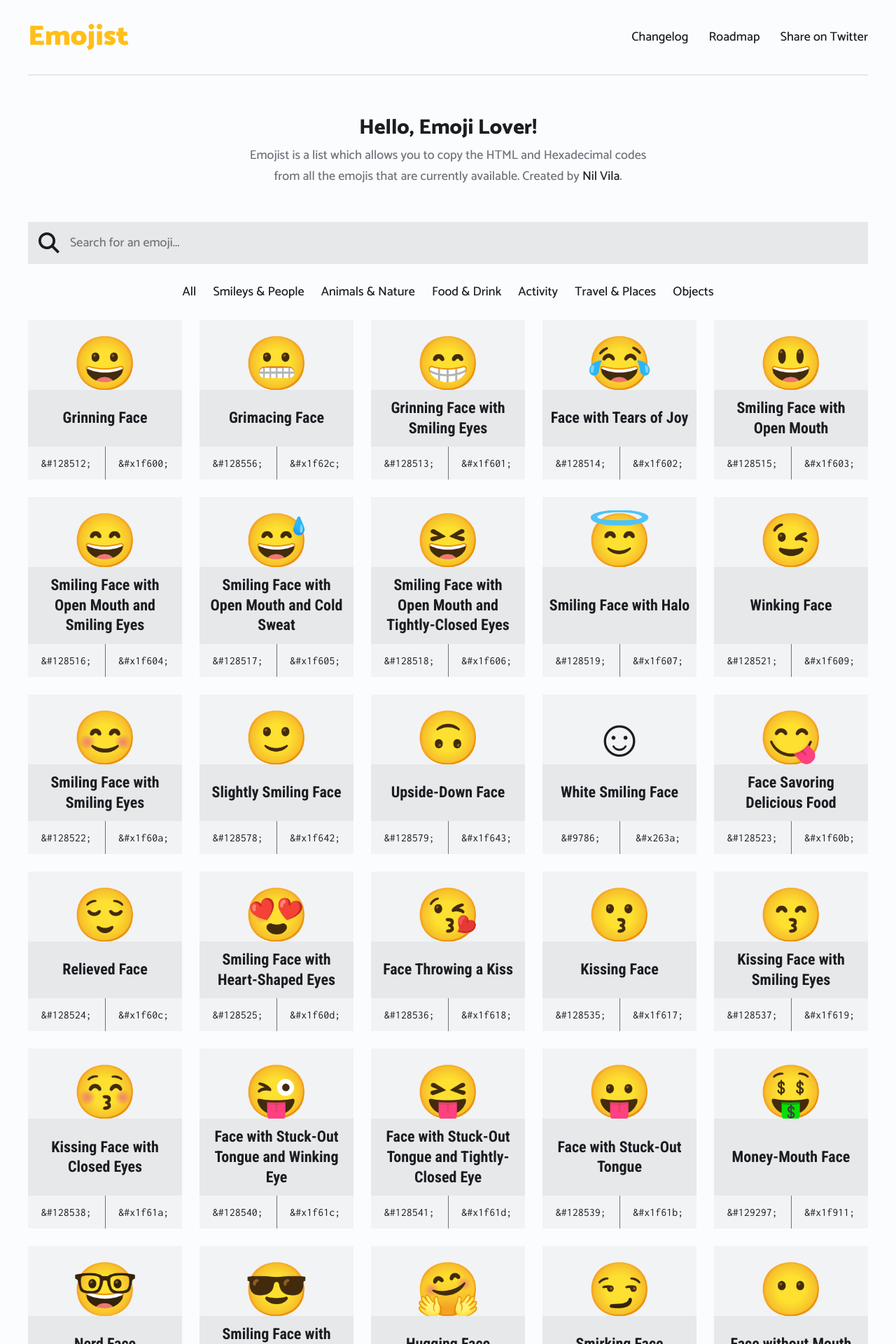
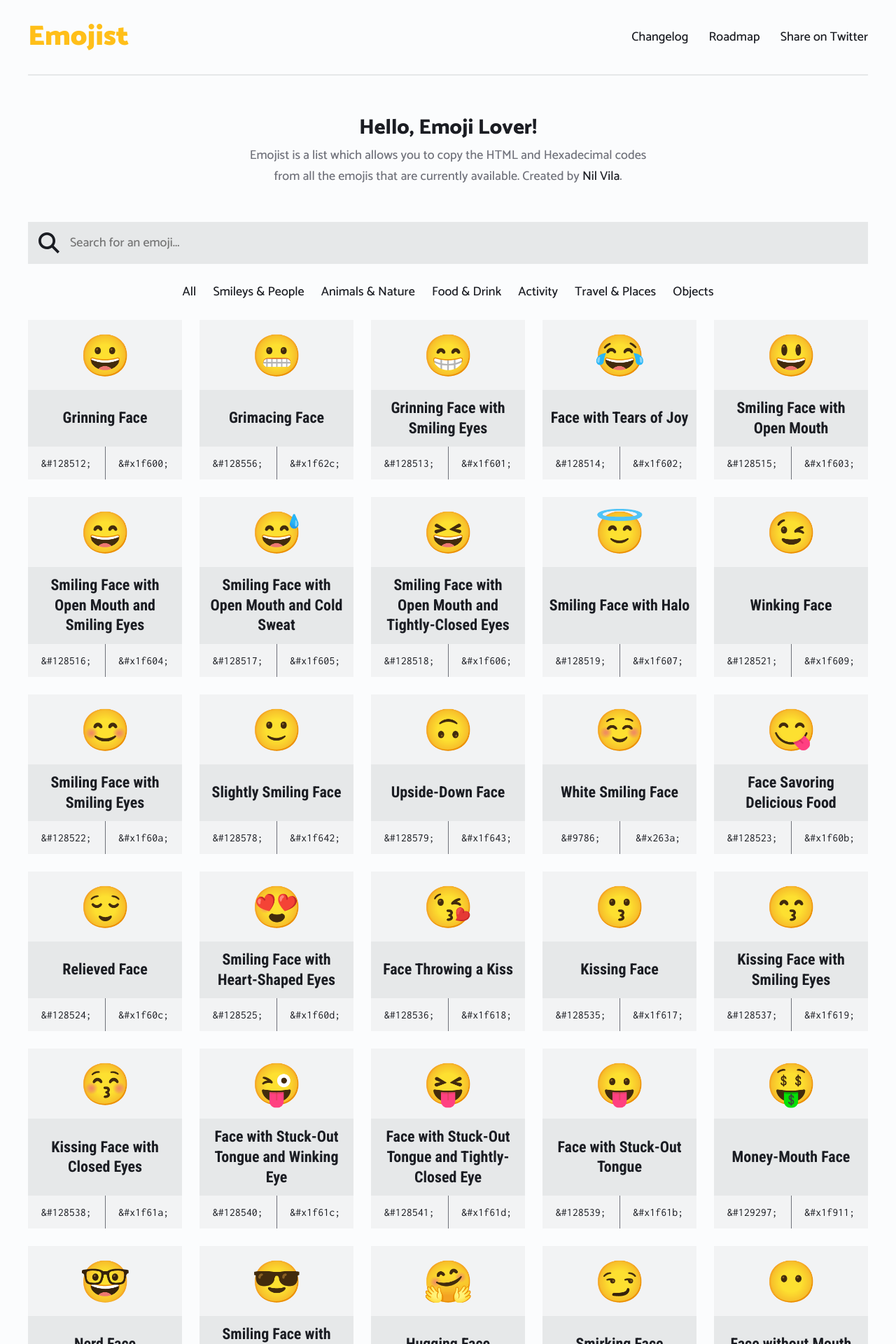
Before and after one commit to Emojentry/emojentry, a Jekyll site: the page built from index.html, in a window 1280 px wide. Shown: the top 1920 px of the page at 70% size. Built offline with Jekyll 4.4.1, drawn with Linux system fonts in a browser that asks for light colours; emoji names are drawn with the system emoji font; some of the changed text lies outside the part shown.

Commit message:
Emojione + Objects

```diff
--- a/index.html
+++ b/index.html
@@ -26,7 +26,7 @@ layout: default
     {% for group in site.emojis %}
       {% for emoji in group.emojis %}
         <li class="list-item">
-          <h2 class="emoji">{{ emoji.html }}</h2>
+          <div class="emoji e1a-{{ emoji.hex | remove: '&#x' }}"></div>
           <h4 class="name">{{ emoji.name }}</h4>
           <section class="list-item-code">
             <code class="html">{{ emoji.html | escape }};</code>
```
Also changed, not shown: _emojis/01-smileys-people.md (+1 -0 lines).
